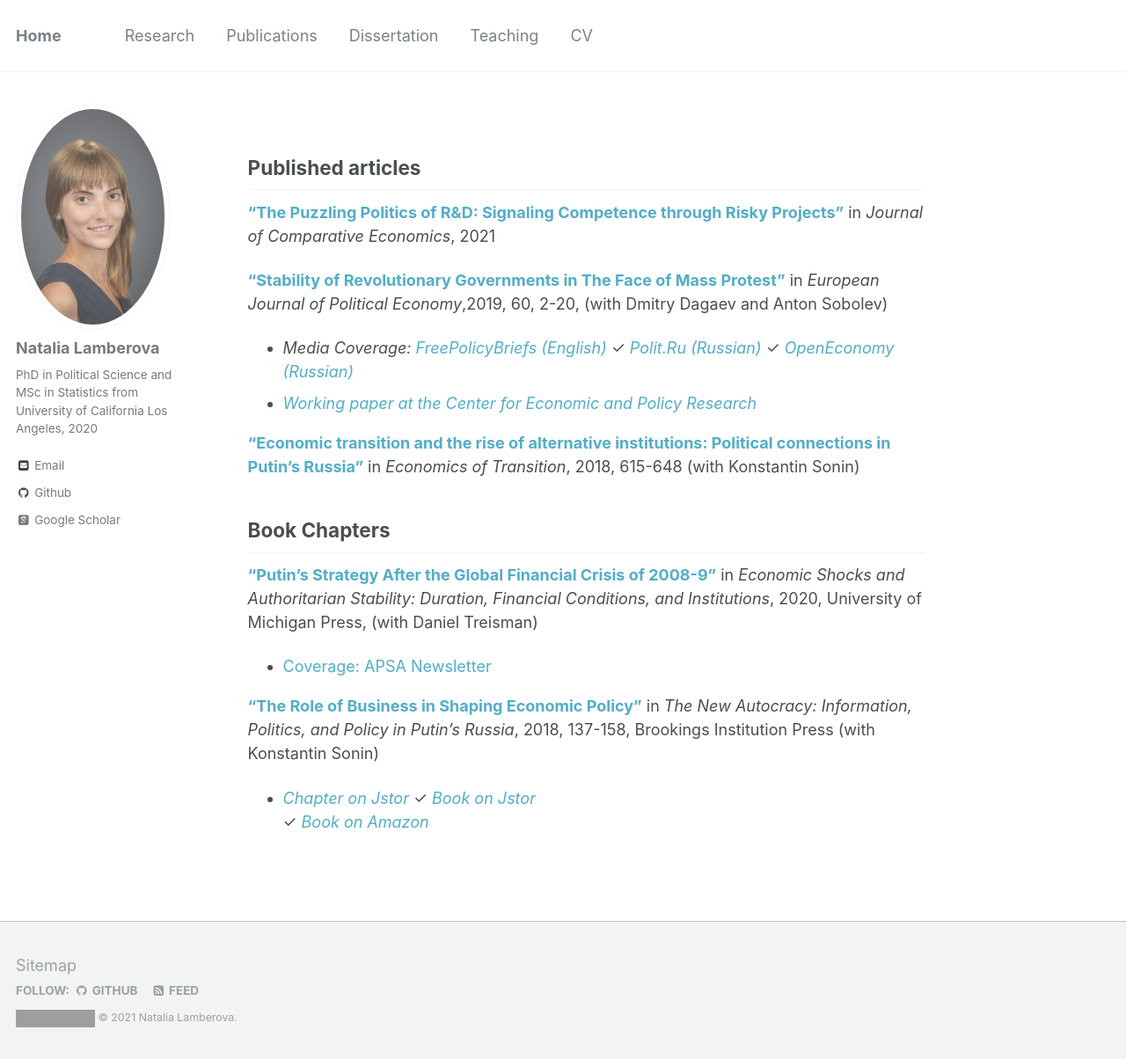
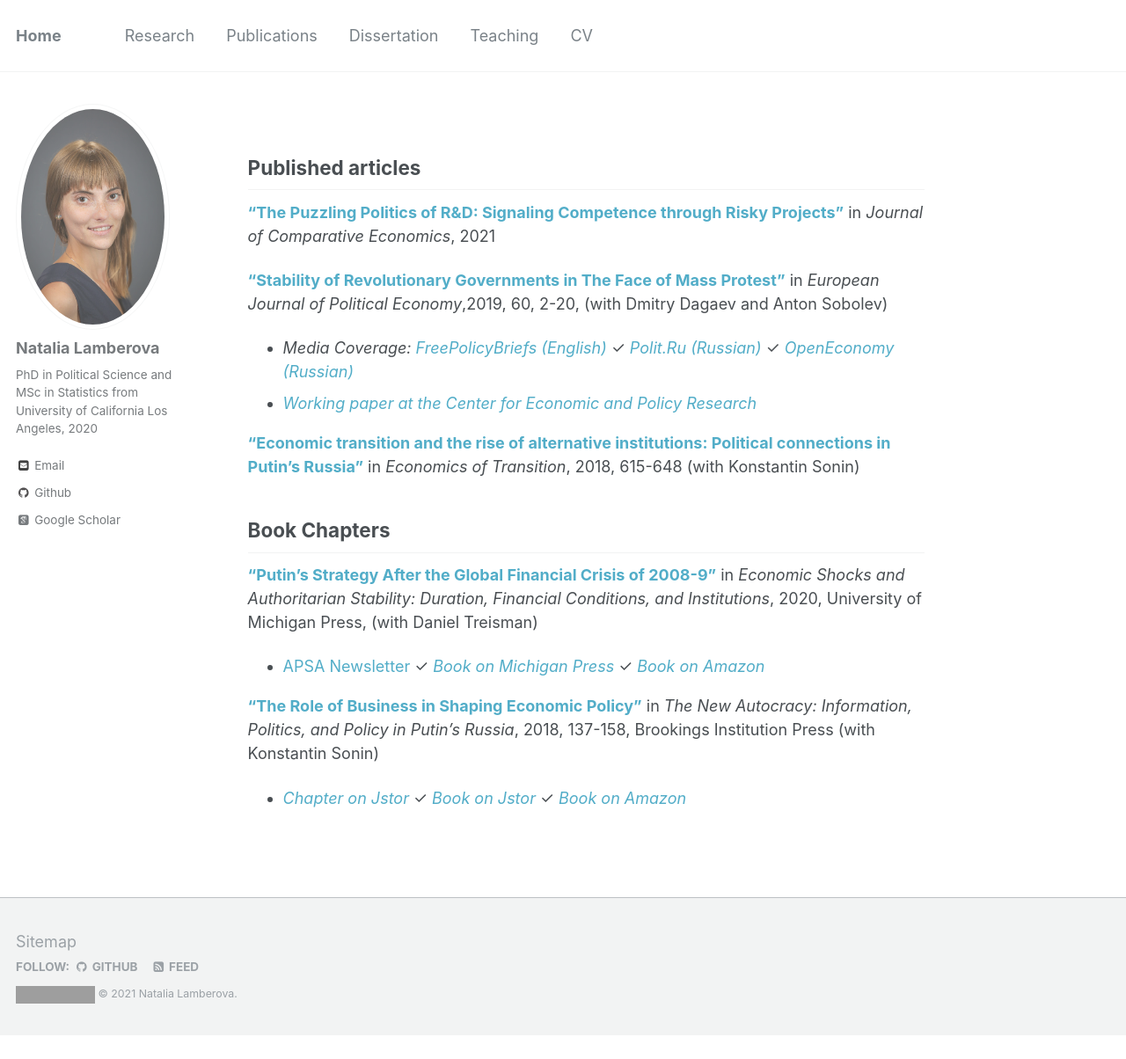
Before and after one commit to NataliaLamberova/NataliaLamberova.github.io, a Jekyll site: the page built from _pages/publications.md, in a window 1280 px wide and 1204 px high. Shown: the whole window at 88% size. Built offline with Jekyll 4.4.1, drawn with Linux system fonts in a browser that asks for light colours; some web fonts are replaced; comment, search, counter and statistics services are not loaded; grey boxes are pictures that could not be loaded.

Commit message:
Update publications.md

```diff
--- a/_pages/publications.md
+++ b/_pages/publications.md
@@ -23,12 +23,11 @@ redirect_from:
 
 [**“Putin’s Strategy After the Global Financial Crisis of 2008-9"**](https://www.press.umich.edu/11354771/economic_shocks_and_authoritarian_stability) in *Economic Shocks and Authoritarian Stability: Duration, Financial Conditions, and Institutions*, 2020, University of Michigan Press, (with Daniel Treisman)
 
-* [Coverage: APSA Newsletter](https://mk0apsaconnectbvy6p6.kinstacdn.com/wp-content/uploads/sites/26/2020/06/Democracy-and-Autocracy_June-2020.pdf?fbclid=IwAR3Z_z0hXT3Mp9PWfXKvLamPrx7DBAli5wZ_jUbtBrFRQq7XruUHgVrGE3g)
+* [APSA Newsletter](https://mk0apsaconnectbvy6p6.kinstacdn.com/wp-content/uploads/sites/26/2020/06/Democracy-and-Autocracy_June-2020.pdf?fbclid=IwAR3Z_z0hXT3Mp9PWfXKvLamPrx7DBAli5wZ_jUbtBrFRQq7XruUHgVrGE3g) ✓ [_Book on Michigan Press_](https://www.press.umich.edu/11354771/economic_shocks_and_authoritarian_stability)  ✓ [_Book on Amazon_](https://www.amazon.com/Economic-Shocks-Authoritarian-Stability-Institutions-ebook/dp/B082T3LH9L/ref=sr_1_3?dchild=1&keywords=Economic+Shocks+and+Authoritarian+Stability&qid=1631282683&sr=8-3)
 
 [**“The Role of Business in Shaping Economic Policy”**](https://www.jstor.org/stable/pdf/10.7864/j.ctt1zkjzsh.9.pdf?refreqid=excelsior%3A6000b6d17b01177fb1a82b9f41491234) in *The New Autocracy: Information, Politics, and Policy in Putin's Russia*, 2018, 137-158, Brookings Institution Press (with Konstantin Sonin)
 
-* [_Chapter on Jstor_](https://www.jstor.org/stable/pdf/10.7864/j.ctt1zkjzsh.9.pdf?refreqid=excelsior%3A6000b6d17b01177fb1a82b9f41491234)  ✓  [_Book on Jstor_](https://www.jstor.org/stable/10.7864/j.ctt1zkjzsh)
-✓  [_Book on Amazon_](https://www.amazon.com/New-Autocracy-Information-Politics-Policy-ebook/dp/B06XNXG12Z/ref=sr_1_1?ie=UTF8&qid=1519337387&sr=8-1&keywords=The+New+Autocracy%3A+Information%2C+Politics%2C+and+Policy+in+Putin%27s+Russia)
+* [_Chapter on Jstor_](https://www.jstor.org/stable/pdf/10.7864/j.ctt1zkjzsh.9.pdf?refreqid=excelsior%3A6000b6d17b01177fb1a82b9f41491234)  ✓  [_Book on Jstor_](https://www.jstor.org/stable/10.7864/j.ctt1zkjzsh)  ✓  [_Book on Amazon_](https://www.amazon.com/New-Autocracy-Information-Politics-Policy-ebook/dp/B06XNXG12Z/ref=sr_1_1?ie=UTF8&qid=1519337387&sr=8-1&keywords=The+New+Autocracy%3A+Information%2C+Politics%2C+and+Policy+in+Putin%27s+Russia)
 
 
 {% if author.googlescholar %}
```
